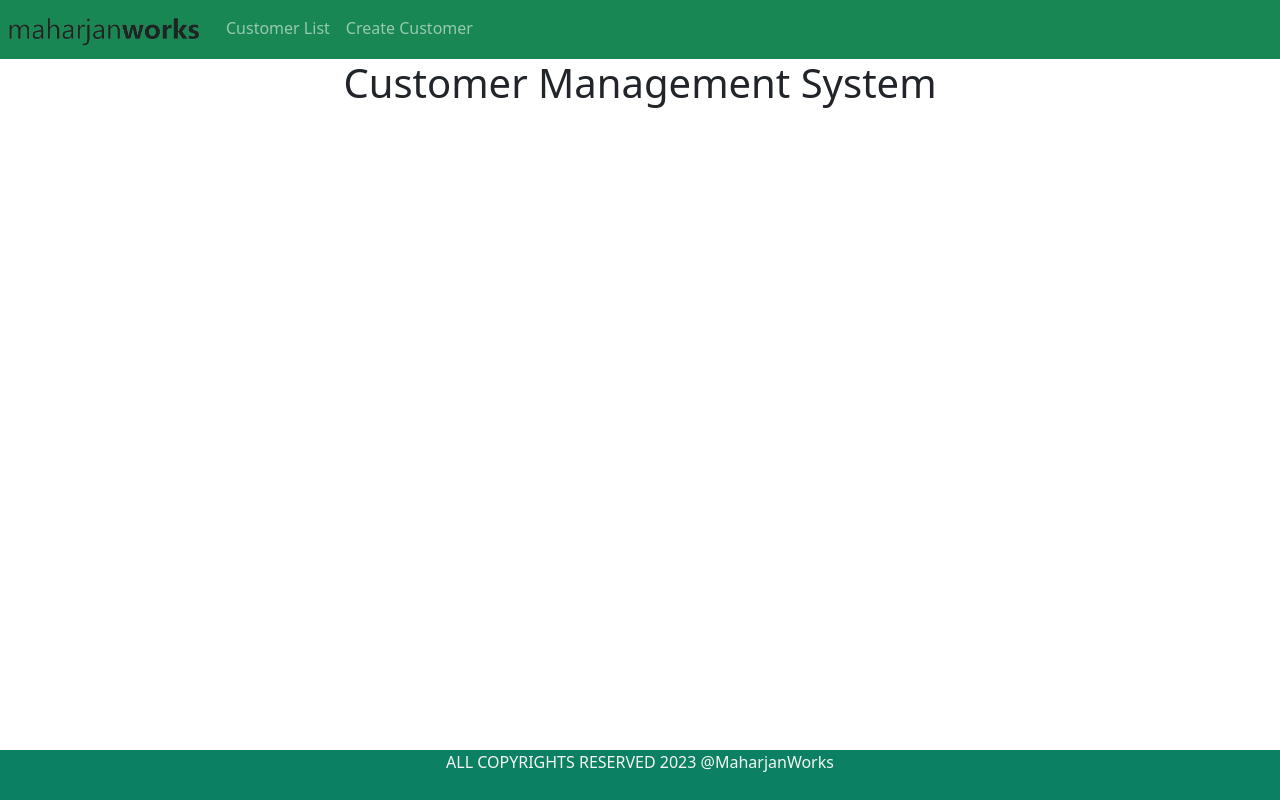
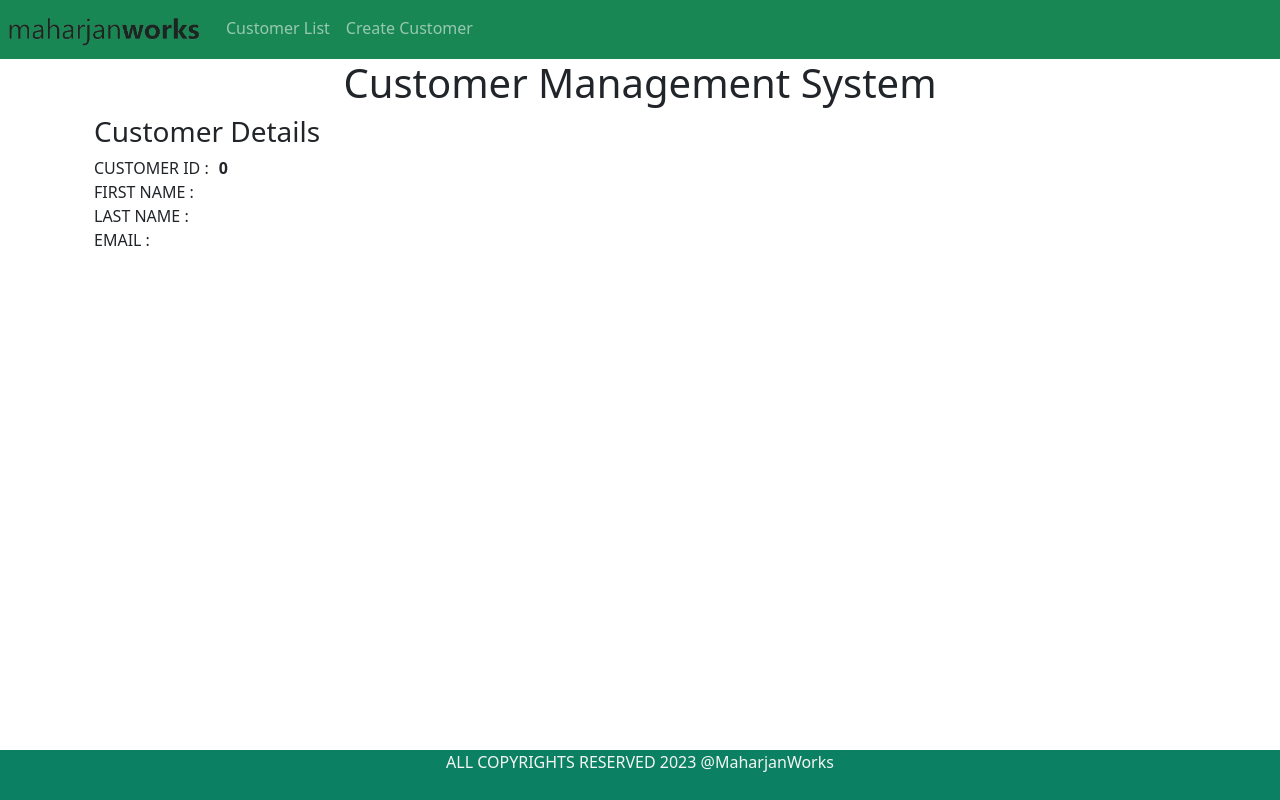
Before and after one commit to maharjan-works/customer-management-client, an Angular app: page /view-customer/1 in a window 1280 px wide. Before the commit this address led to /. Built offline with nearby package versions, Linux system fonts and the light colour scheme; no server answers.

Commit message:
delete funtionality + view-customer component added

```diff
--- a/src/app/app-routing.module.ts
+++ b/src/app/app-routing.module.ts
@@ -4,13 +4,15 @@ import { CustomerListComponent } from './customer-list/customer-list.component';
 import { CreateCustomerComponent } from './create-customer/create-customer.component';
 import { HomeComponent } from './home/home.component';
 import { UpdateCustomerComponent } from './update-customer/update-customer.component';
+import { ViewCustomerComponent } from './view-customer/view-customer.component';
 
 const routes: Routes = [
   {path:"customer-list", component:CustomerListComponent},
   {path: '', redirectTo: 'customer-list', pathMatch: 'full'},
   {path: 'create-customer',component: CreateCustomerComponent},
   {path: 'home', component: HomeComponent},
-  {path: 'update-customer/:customerId', component: UpdateCustomerComponent}
+  {path: 'update-customer/:customerId', component: UpdateCustomerComponent},
+  {path: 'view-customer/:customerId', component: ViewCustomerComponent}
 ];
 
 @NgModule({
--- a/src/app/app.module.ts
+++ b/src/app/app.module.ts
@@ -9,6 +9,7 @@ import { CreateCustomerComponent } from './create-customer/create-customer.compo
 import { FormsModule } from '@angular/forms';
 import { HomeComponent } from './home/home.component';
 import { UpdateCustomerComponent } from './update-customer/update-customer.component';
+import { ViewCustomerComponent } from './view-customer/view-customer.component';
 
 
 @NgModule({
@@ -17,7 +18,8 @@ import { UpdateCustomerComponent } from './update-customer/update-customer.compo
     CustomerListComponent,
     CreateCustomerComponent,
     HomeComponent,
-    UpdateCustomerComponent
+    UpdateCustomerComponent,
+    ViewCustomerComponent
   ],
   imports: [
     BrowserModule,
--- a/src/app/create-customer/create-customer.component.ts
+++ b/src/app/create-customer/create-customer.component.ts
@@ -28,7 +28,7 @@ export class CreateCustomerComponent implements OnInit {
   }
 
  private routeCustomerList(){
-    this.router.navigate(['/customers']);
+    this.router.navigate(['/customer-list']);
   }
 
 }
--- a/src/app/customer-list/customer-list.component.html
+++ b/src/app/customer-list/customer-list.component.html
@@ -1,4 +1,5 @@
 <h4>Customer List</h4>
+<span>{{message}}</span>
 <table class="table table-striped">
     <thead>
         <tr>
@@ -6,7 +7,7 @@
             <th>First Name</th>
             <th>Last Name</th>
             <th>Email</th>
-            <th>Action</th>
+            <th colspan="3" style="text-align: center;">Actions</th>
         </tr>
     </thead>
     <tbody>
@@ -18,6 +19,12 @@
             <td>
                 <button (click)="updateCustomer(customer.customerId)" class = "btn btn-info">UPDATE</button>
             </td>
+            <td>
+                <button (click)="deleteCustomeer(customer.customerId)" class = "btn btn-danger">DELETE</button>
+            </td>
+            <td>
+                <button (click)="viewCustomer(customer.customerId)" class ="btn btn-secondary">VIEW</button>
+            </td>
         </tr>
     </tbody>
 </table>
--- a/src/app/customer-list/customer-list.component.ts
+++ b/src/app/customer-list/customer-list.component.ts
@@ -11,6 +11,7 @@ import { Router } from '@angular/router';
 export class CustomerListComponent implements OnInit {
 
   customer_list: Customer[] = [];
+  message: Object ='';
 
   constructor(private customerService: CustomerService,
     private router: Router) { }
@@ -29,4 +30,16 @@ export class CustomerListComponent implements OnInit {
     this.router.navigate([`update-customer`,customerId]);
   }
 
+  deleteCustomeer(customerId: number){
+    this.customerService.deleteCustomer(customerId).subscribe(data =>{
+      this.message = "the record deleted succesfully";
+      console.log(data);
+      this.getCustomerList();
+    })
+  }
+
+  viewCustomer(customerId: number){
+    this.router.navigate([`view-customer`,customerId]);
+  }
+
 }
--- a/src/app/customer.service.ts
+++ b/src/app/customer.service.ts
@@ -28,5 +28,9 @@ export class CustomerService {
     return this.httpClient.put<Customer>(`${this.baseURL}/${customerId}`, customer);
   }
 
+  deleteCustomer(customerId: number): Observable<Object>{
+    return this.httpClient.delete(`${this.baseURL}/${customerId}`);
+  }
+
 
 }
--- /dev/null
+++ b/src/app/view-customer/view-customer.component.html
@@ -0,0 +1,13 @@
+<div class = "container">
+    <h3>Customer Details</h3>
+    <div>
+        <label for="customerId" style="margin-right:10px;">CUSTOMER ID : </label> <b>{{customer.customerId}}</b>
+    </div>
+        <label for="firstName" style="margin-right:10px;">FIRST NAME : </label><b>{{customer.firstName}}</b>
+    <div>
+        <label for="lastName" style="margin-right:10px;">LAST NAME : </label><b>{{customer.lastName}}</b>
+    </div>
+    <div>
+        <label for="email" style="margin-right:10px;">EMAIL : </label><b>{{customer.email}}</b>
+    </div>
+</div>
--- /dev/null
+++ b/src/app/view-customer/view-customer.component.ts
@@ -0,0 +1,27 @@
+import { Component, OnInit } from '@angular/core';
+import { Customer } from '../customer';
+import { ActivatedRoute } from '@angular/router';
+import { CustomerService } from '../customer.service';
+
+@Component({
+  selector: 'app-view-customer',
+  templateUrl: './view-customer.component.html',
+  styleUrls: ['./view-customer.component.css']
+})
+export class ViewCustomerComponent implements OnInit {
+
+  customerId: number = 0;
+  customer: Customer = new Customer();
+
+  constructor(private activatedRoute: ActivatedRoute,
+    private customerService: CustomerService) { }
+
+  ngOnInit(): void {
+    this.customerId = this.activatedRoute.snapshot.params['customerId'];
+    console.log("Customer Id: "+ this.customerId);
+    this.customerService.getCustomerById(this.customerId).subscribe(data => {
+      this.customer = data;
+    }, error => console.log(error));
+  }
+
+}
```
Also changed, not shown: src/app/view-customer/view-customer.component.css (added), 1 other file (tests, documents, lock files or other folders).
